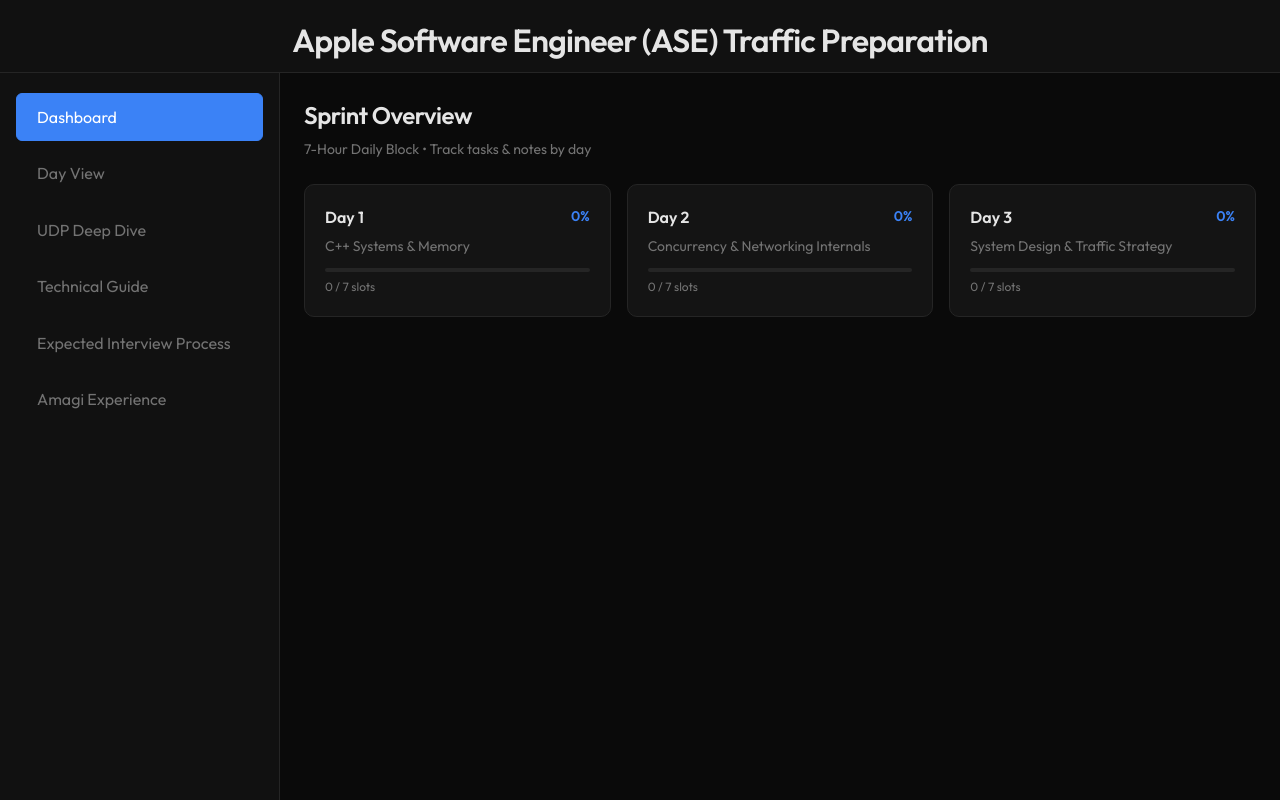
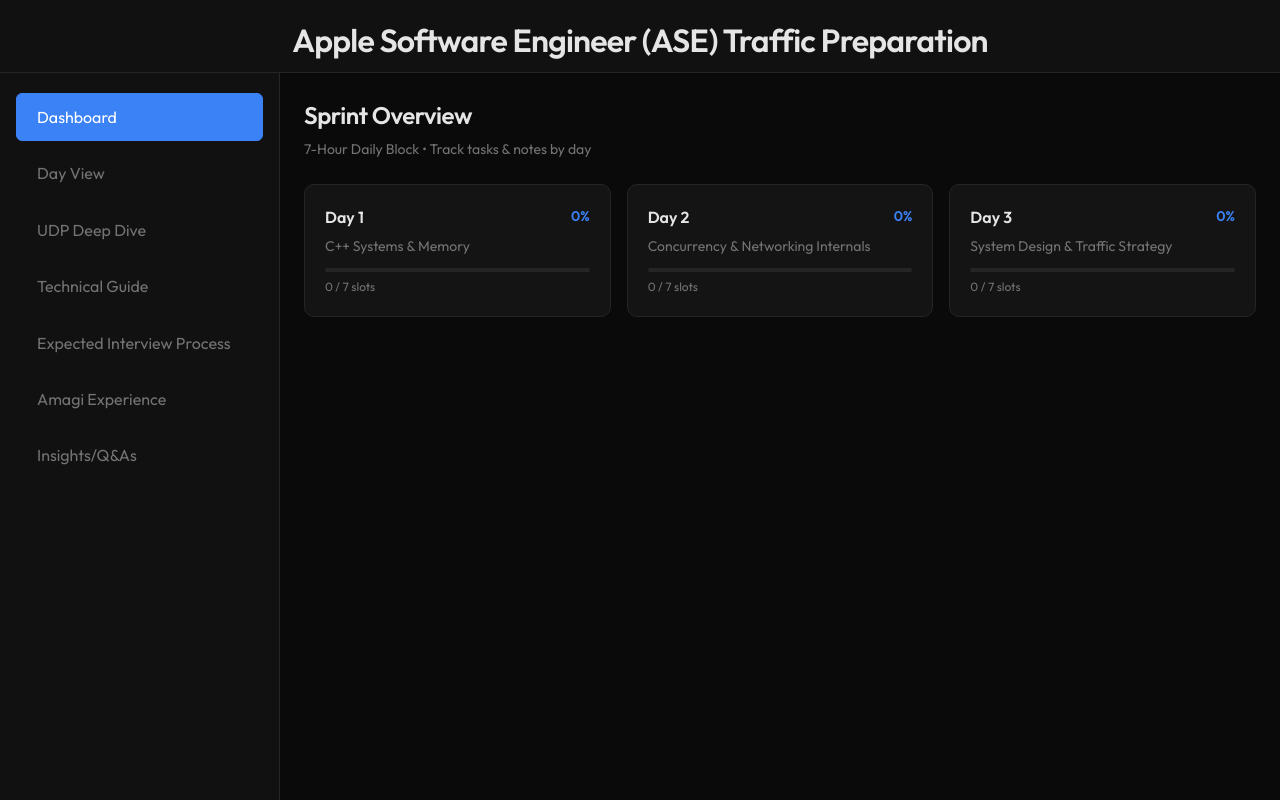
Before and after one commit to Bannump/apple-traffic-prep, a React (Vite) app: page / in a window 1280 px wide. Built offline with nearby package versions, Linux system fonts and the light colour scheme.

Commit message:
added Extra q/a page

```diff
--- a/src/App.jsx
+++ b/src/App.jsx
@@ -9,10 +9,11 @@
 import { TechnicalGuidePage } from './components/TechnicalGuidePage';
 import { InterviewProcessPage } from './components/InterviewProcessPage';
 import { AmagiExperiencePage } from './components/AmagiExperiencePage';
+import { InsightsQAPage } from './components/InsightsQAPage';
 import { NotesModal } from './components/NotesModal';
 
 export default function App() {
-  const [view, setView] = useState('dashboard'); // 'dashboard' | 'day' | 'study' | 'technical-guide' | 'interview-process' | 'amagi-experience'
+  const [view, setView] = useState('dashboard'); // 'dashboard' | 'day' | 'study' | 'technical-guide' | 'interview-process' | 'amagi-experience' | 'insights-qa'
   const [currentDay, setCurrentDay] = useState(1);
   const [notesModal, setNotesModal] = useState({
     open: false,
@@ -68,6 +69,7 @@
           {view === 'technical-guide' && <TechnicalGuidePage />}
           {view === 'interview-process' && <InterviewProcessPage />}
           {view === 'amagi-experience' && <AmagiExperiencePage />}
+          {view === 'insights-qa' && <InsightsQAPage />}
         </main>
       </div>
 
--- /dev/null
+++ b/src/components/InsightsQAPage.jsx
@@ -0,0 +1,18 @@
+import React from 'react';
+import ReactMarkdown from 'react-markdown';
+import remarkGfm from 'remark-gfm';
+import insightsQAContent from '../../docs/INSIGHTS_QA.md?raw';
+
+export function InsightsQAPage() {
+  const content = insightsQAContent || '';
+
+  return (
+    <section className="view view-study active">
+      <div className="study-page">
+        <article className="study-content markdown-body">
+          <ReactMarkdown remarkPlugins={[remarkGfm]}>{content}</ReactMarkdown>
+        </article>
+      </div>
+    </section>
+  );
+}
--- a/src/components/LeftNav.jsx
+++ b/src/components/LeftNav.jsx
@@ -7,6 +7,7 @@
   { id: 'technical-guide', label: 'Technical Guide' },
   { id: 'interview-process', label: 'Expected Interview Process' },
   { id: 'amagi-experience', label: 'Amagi Experience' },
+  { id: 'insights-qa', label: 'Insights/Q&As' },
 ];
 
 export function LeftNav({ view, setView }) {
```
Also changed, not shown: 1 other file (tests, documents, lock files or other folders).
